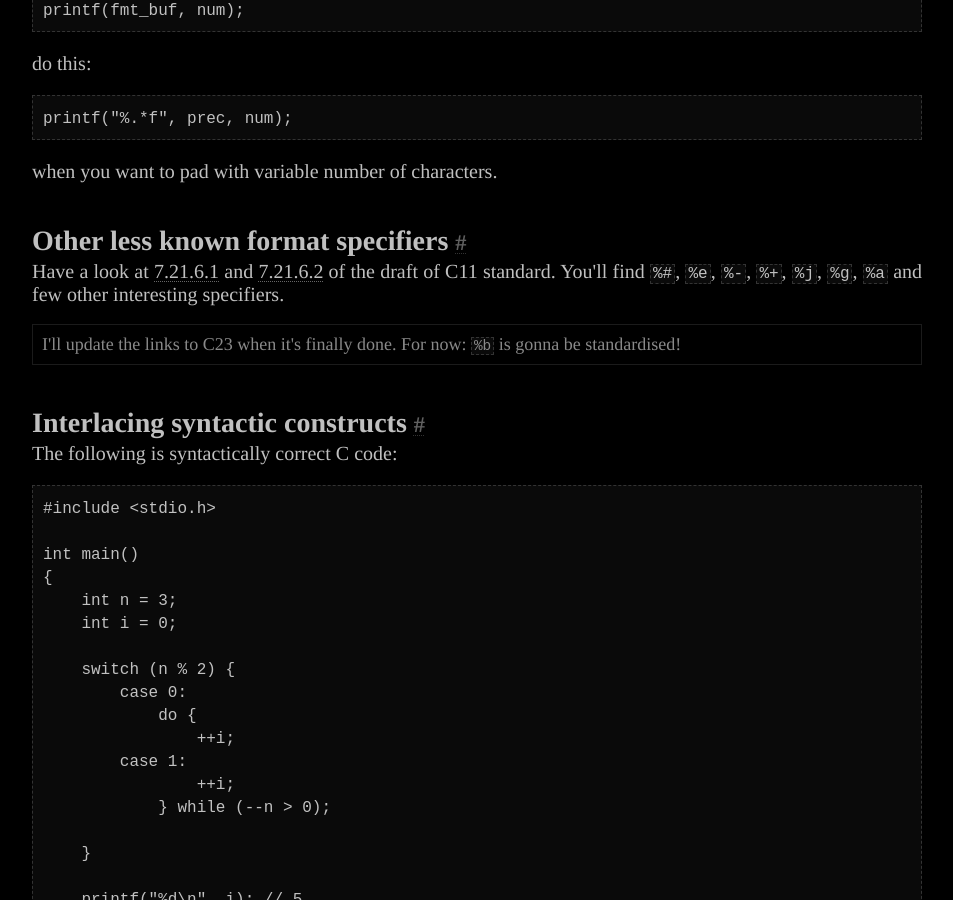
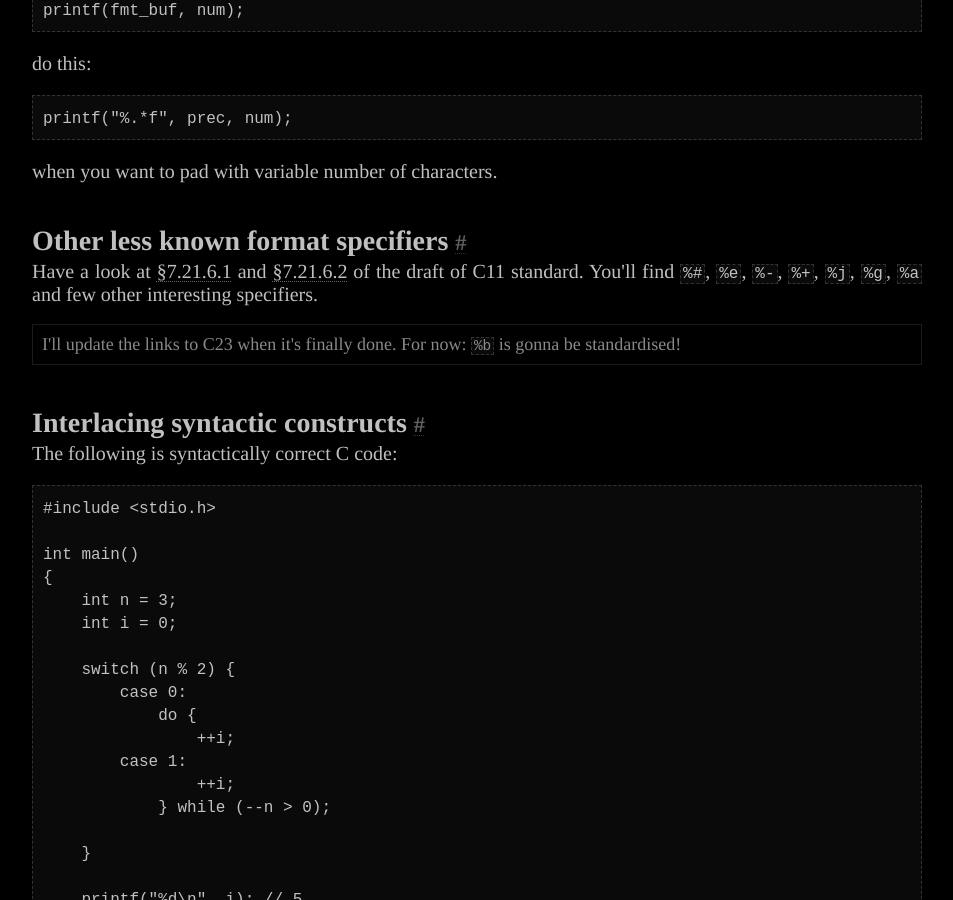
Before and after one commit to Jorenar/blog, a Jekyll site: the page built from _posts/2023-02-19-less-known-c.md, in a window 1280 px wide and 900 px high, scrolled down 8285 px. Shown: the whole window, without its empty margins (163-1116 px from the left). Built offline with Jekyll 4.4.1, drawn with Linux system fonts in a browser that asks for light colours.

```diff
--- a/_posts/2023-02-19-less-known-c.md
+++ b/_posts/2023-02-19-less-known-c.md
@@ -345,8 +345,8 @@ when you want to pad with variable number of characters.
 
 ## Other less known format specifiers
 
-Have a look at [7.21.6.1](https://www.open-std.org/jtc1/sc22/wg14/www/docs/n1570.pdf#%5B%7B%22num%22%3A703%2C%22gen%22%3A0%7D%2C%7B%22name%22%3A%22XYZ%22%7D%2C0%2C792%2C0%5D)
-and [7.21.6.2](https://www.open-std.org/jtc1/sc22/wg14/www/docs/n1570.pdf#%5B%7B%22num%22%3A719%2C%22gen%22%3A0%7D%2C%7B%22name%22%3A%22XYZ%22%7D%2C0%2C792%2C0%5D)
+Have a look at [§7.21.6.1](https://www.open-std.org/jtc1/sc22/wg14/www/docs/n1570.pdf#%5B%7B%22num%22%3A703%2C%22gen%22%3A0%7D%2C%7B%22name%22%3A%22XYZ%22%7D%2C0%2C792%2C0%5D)
+and [§7.21.6.2](https://www.open-std.org/jtc1/sc22/wg14/www/docs/n1570.pdf#%5B%7B%22num%22%3A719%2C%22gen%22%3A0%7D%2C%7B%22name%22%3A%22XYZ%22%7D%2C0%2C792%2C0%5D)
 of the draft of C11 standard. You'll find `%#`, `%e`, `%-`, `%+`, `%j`, `%g`, `%a` and few other interesting specifiers.
 
 <aside markdown="1">
```
